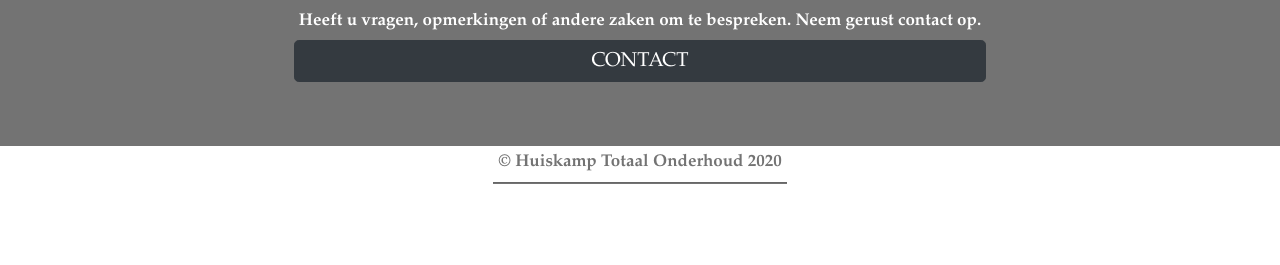
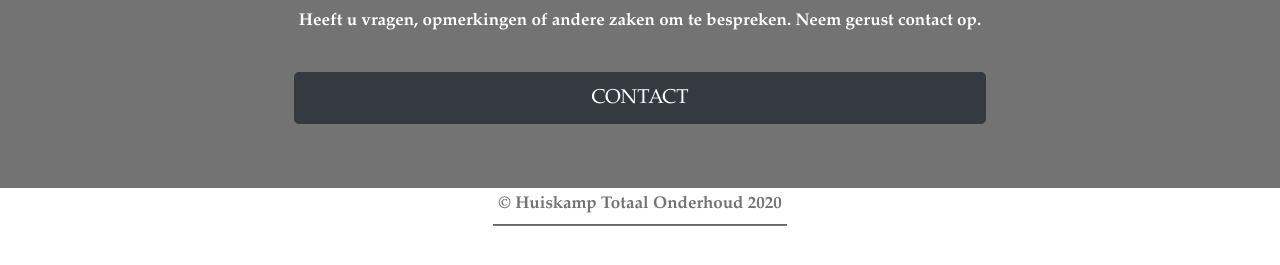
Before and after one commit to MichaHuiskamp/HTO, a plain HTML site: page contact.html in a window 1280 px wide. Shown: the part 409-674 px from the top of the page. Drawn offline with nearby package versions, Linux system fonts and the light colour scheme.

Commit message:
Add files via upload

```diff
--- a/css/style.css
+++ b/css/style.css
@@ -175,8 +175,9 @@ margin-bottom: 10px;
 /* call to action */
 
 .btn{
-  padding: 5px 0;
+  padding: 10px 0;
   margin: 0 auto;
+  margin-top: 40px;
   width: 40%;
 }
 
```
